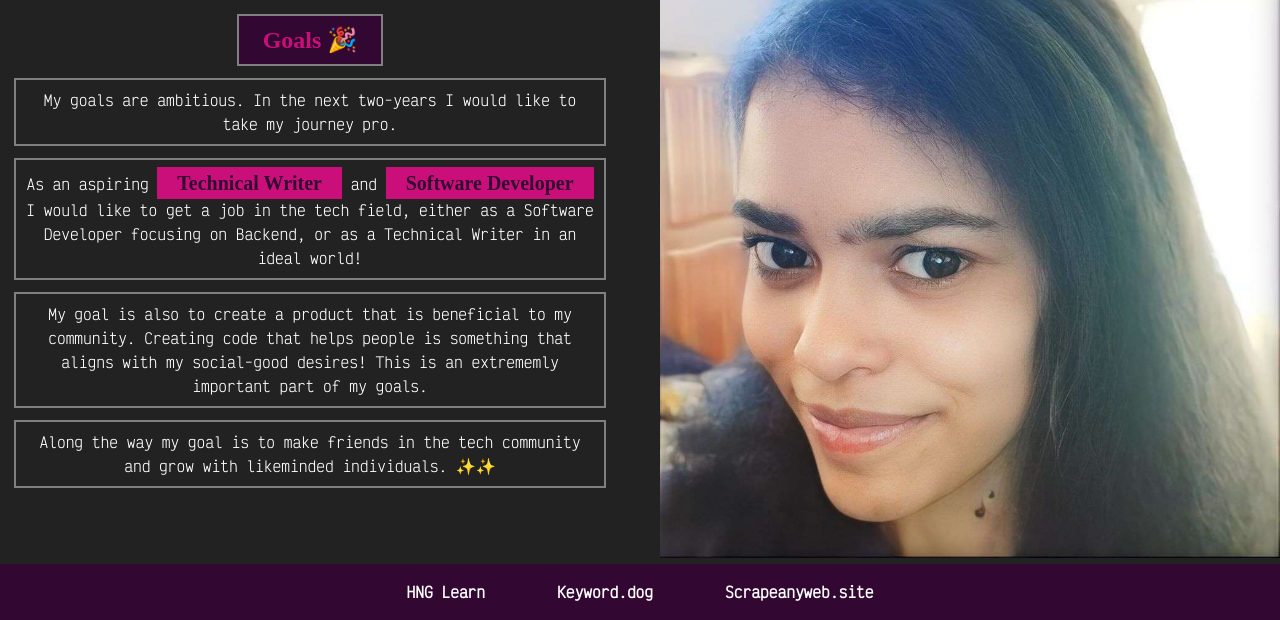
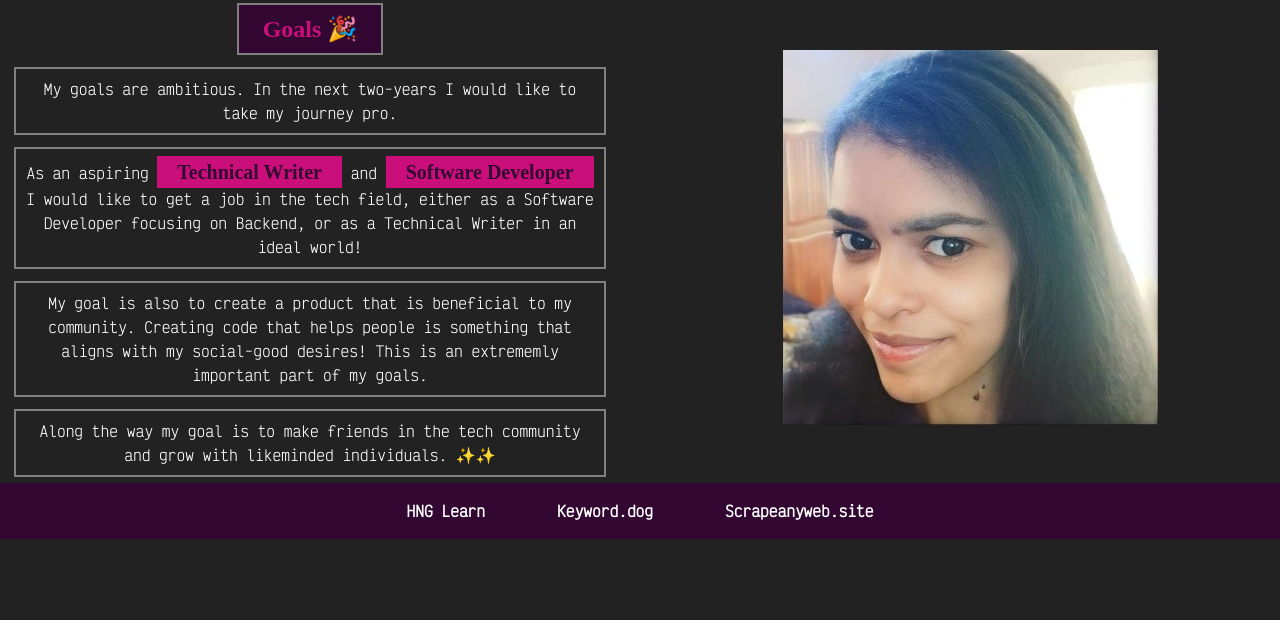
Before and after one commit to ofthewildfire/personal-page-stage1-task, a plain HTML site: page index.html in a window 1280 px wide. Shown: the part 202-822 px from the top of the page. After the commit the page ends 800 px from the top, so only its background shows below. Drawn offline with Linux system fonts and the light colour scheme.

Commit message:
Added natural width and height

```diff
--- a/index.html
+++ b/index.html
@@ -49,9 +49,11 @@
       <!-- Start of image -->
       <div class="image-container">
         <img
-          src="./profile-picture.jpg"
+          src="./small.jpg"
           alt="Profile picture - girl with black hair in the foreground"
-          data-testid="slackProfilePicture" />
+          data-testid="slackProfilePicture"
+          width="auto"
+          height="auto" />
       </div>
 
       <!-- End of image -->
--- a/style.css
+++ b/style.css
@@ -32,9 +32,6 @@ body {
   width: 100%;
 }
 
-.image-container > img {
-  width: 100%;
-}
 .goals-in-tech {
   display: grid;
   gap: 1em;
```
Also changed, not shown: profile-picture.jpg (deleted), profile.png (deleted), small.jpg (added).
